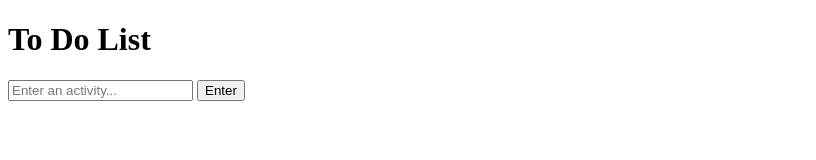
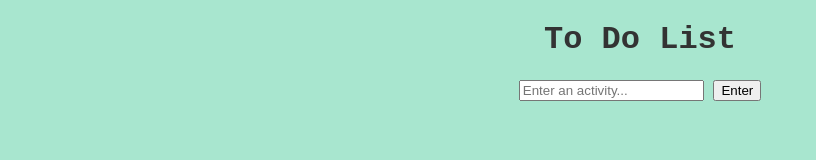
Before and after one commit to printSuyog/todolist, a plain HTML site: page index.html in a window 1280 px wide. Shown: the whole page, without its empty margins (0-816 px from the left). Drawn offline with Linux system fonts and the light colour scheme.

Commit message:
added some css

```diff
--- a/style.css
+++ b/style.css
@@ -1,5 +1,10 @@
-#heading{
-    font-family: 'Times New Roman', Times, serif;
-    font-style: bold;
-    align-items: center;
+body{
+    background-color: #a8e6cf;
+    font-family:'Courier New', Courier, monospace;
+    text-align: center;
 }
+
+.heading{
+    font-weight: bold;
+    color: #333333;
+}
```
